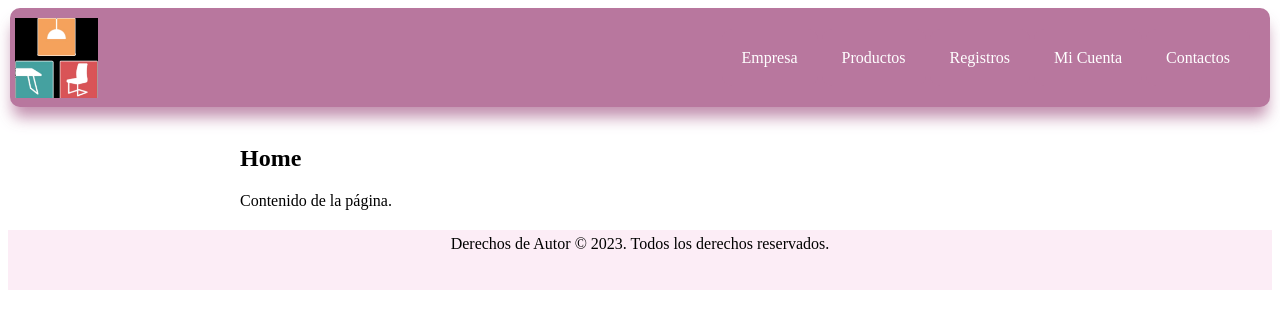
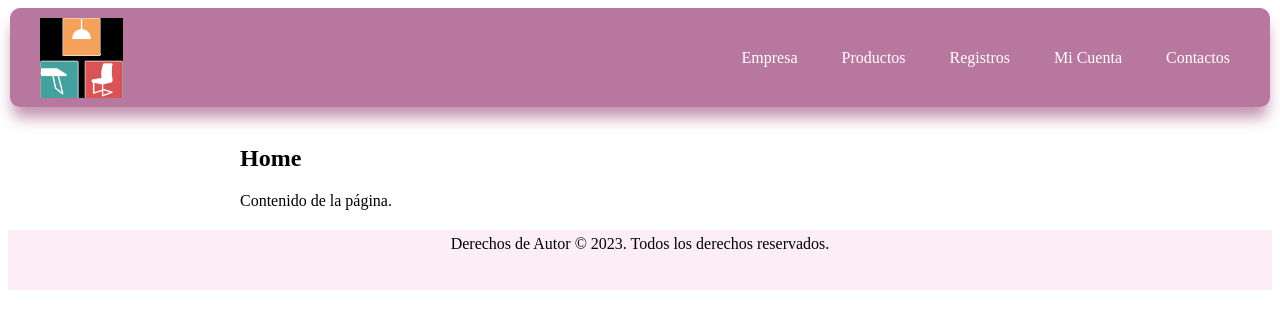
Before and after one commit to TorresLeonardoNahuel/TrabajoI, a plain HTML site: page index.html in a window 1280 px wide. Drawn offline with nearby package versions, Linux system fonts and the light colour scheme.

Commit message:
Se modifico el estilo del logo

```diff
--- a/estilo/estilo.css
+++ b/estilo/estilo.css
@@ -20,7 +20,7 @@ header {
 }
 
 .logo {
-  margin-right: 20px; /* Agregar un margen a la derecha del logo */
+  margin-left: 2%; /* Agregar un margen a la derecha del logo */
 
  }
 
```
